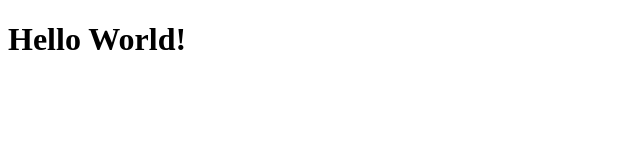
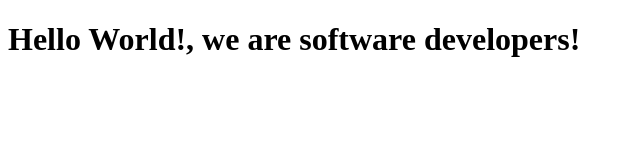
Before and after one commit to Leandro-Barretoo/Mohammed_Leandro, a plain HTML site: page index.html in a window 1280 px wide. Shown: the whole page, without its empty margins (0-640 px from the left). Drawn offline with Linux system fonts and the light colour scheme.

Commit message:
added we are software developers!

```diff
--- a/index.html
+++ b/index.html
@@ -7,7 +7,7 @@
   </head>
 
   <body>
-    <h1>Hello World!</h1>
+    <h1>Hello World!, we are software developers!</h1>
     <script src="https://cdn.freecodecamp.org/testable-projects-fcc/v1/bundle.js"></script>
     <script  src="js/index.js"></script>
   </body>
```
